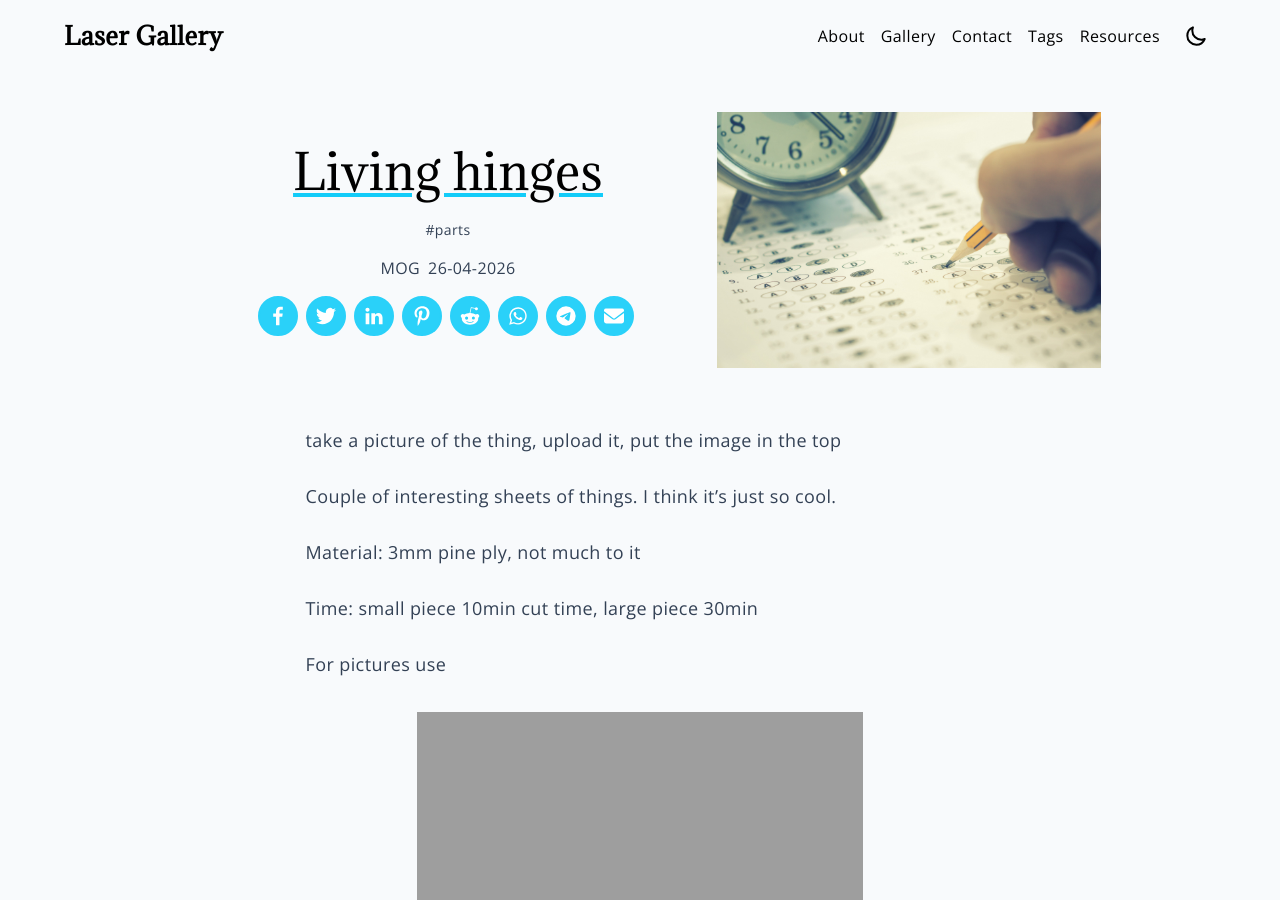
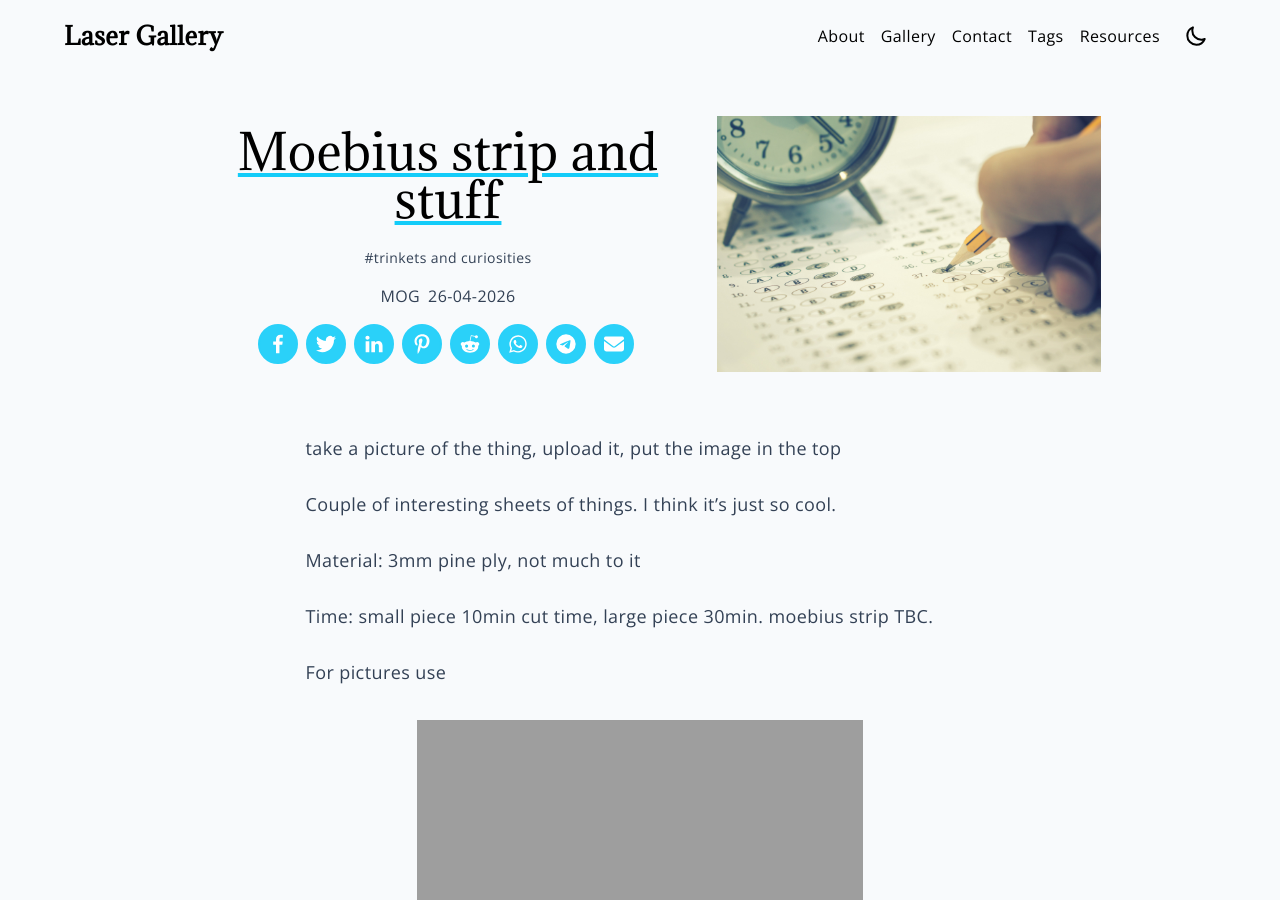
Before and after one commit to paper-engineer/laser-gallery, a Jekyll site: the page built from docs/_posts/2026-04-26-living-hinges.md, in a window 1280 px wide and 900 px high. Built offline with Jekyll 4.4.1, drawn with Linux system fonts in a browser that asks for light colours.

Commit message:
Update 2026-04-26-living-hinges.md

```diff
--- a/docs/_posts/2026-04-26-living-hinges.md
+++ b/docs/_posts/2026-04-26-living-hinges.md
@@ -1,9 +1,9 @@
 ---
 layout: post
-title: Living hinges
+title: Moebius strip and stuff
 image: /assets/images/example1.jpg
 tags:
-  - parts
+  - trinkets and curiosities
 author: MOG
 ---
 
@@ -13,7 +13,7 @@ Couple of interesting sheets of things. I think it's just so cool.
 
 Material: 3mm pine ply, not much to it
 
-Time: small piece 10min cut time, large piece 30min
+Time: small piece 10min cut time, large piece 30min. moebius strip TBC.
 
 For pictures use
 ![alt]({{ site.url }}{{ site.baseurl }}/assets/images/bio-photo.jpg)
```
